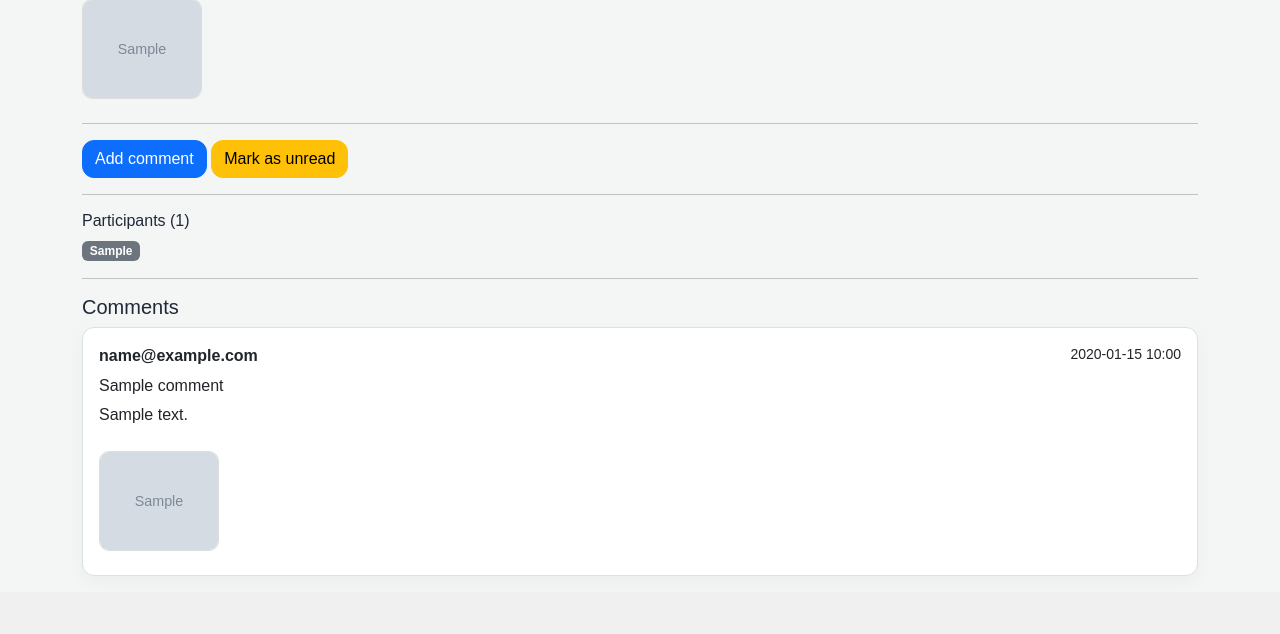
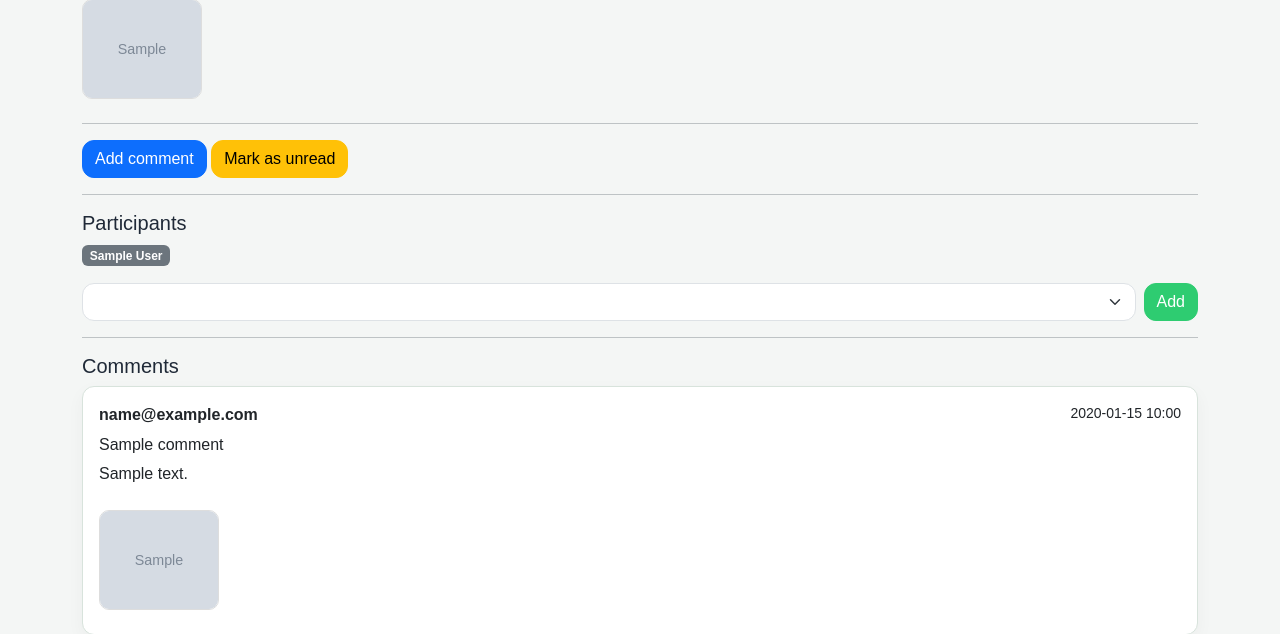
Before and after one commit to PvlKr16/CurrentAffairs, a Django app: page /topic/1/ in a window 1280 px wide. Shown: the part 260-894 px from the top of the page. Before the commit the page ends 836 px from the top, so only its background shows below. Run offline with Django 5.2, Linux system fonts and the light colour scheme; a user stored in the database is signed in; tables that the repository leaves empty hold one stand-in row (values such as "Sample post"); grey boxes marked "Sample" are stand-in pictures; lists and menus that the app fills with data are empty.

Commit message:
"add participant" returned

```diff
--- a/currentaffairs/templates/topics/topic_detail.html
+++ b/currentaffairs/templates/topics/topic_detail.html
@@ -54,21 +54,70 @@
     {% trans "Mark as unread" %}
 </a>
 
+<!--<hr>-->
+
+<!--<h6>{% trans "Participants" %} ({{ topic.participants.count }})</h6>-->
+
+<!--<div class="mb-3">-->
+<!--    {% for user in topic.participants.all %}-->
+<!--        <span class="badge bg-secondary me-1">-->
+<!--            {{ user.first_name|default:user.email }}-->
+<!--        </span>-->
+<!--    {% empty %}-->
+<!--        <span class="text-muted">-->
+<!--            {% trans "No participants yet" %}-->
+<!--        </span>-->
+<!--    {% endfor %}-->
+<!--</div>-->
+
 <hr>
 
-<h6>{% trans "Participants" %} ({{ topic.participants.count }})</h6>
+<h5>{% trans "Participants" %}</h5>
 
 <div class="mb-3">
     {% for user in topic.participants.all %}
         <span class="badge bg-secondary me-1">
-            {{ user.first_name|default:user.email }}
+            {{ user.first_name }} {{ user.last_name }}
         </span>
     {% empty %}
-        <span class="text-muted">
-            {% trans "No participants yet" %}
-        </span>
+        <p class="text-muted">{% trans "No participants" %}</p>
     {% endfor %}
 </div>
+
+{% if is_participant %}
+    <!-- ➕ ADD PARTICIPANT -->
+    <form method="post" action="/topic/{{ topic.id }}/add-user/" class="mb-3">
+        {% csrf_token %}
+
+        <div class="d-flex gap-2">
+            <select name="user_id" class="form-select">
+
+                {% for u in users %}
+                    {% if u not in topic.participants.all %}
+                        <option value="{{ u.id }}">
+                            {{ u.first_name }} {{ u.last_name }}
+                        </option>
+                    {% endif %}
+                {% endfor %}
+
+            </select>
+
+            <button class="btn btn-success">
+                {% trans "Add" %}
+            </button>
+        </div>
+    </form>
+
+    <!-- 🚪 LEAVE -->
+    {% if request.user != topic.author %}
+    <form method="post" action="/topic/{{ topic.id }}/leave/">
+        {% csrf_token %}
+        <button class="btn btn-outline-danger">
+            {% trans "Leave topic" %}
+        </button>
+    </form>
+    {% endif %}
+{% endif %}
 
 <hr>
 
--- a/currentaffairs/topics/views.py
+++ b/currentaffairs/topics/views.py
@@ -95,6 +95,7 @@ def topic_detail(request, topic_id):
         'topic': topic,
         'comments': comments,
         'is_participant': is_participant,
+        'users': User.objects.exclude(id=request.user.id),
     })
 
 @login_required
```
